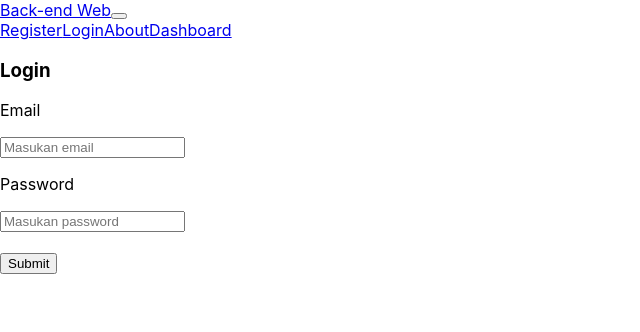
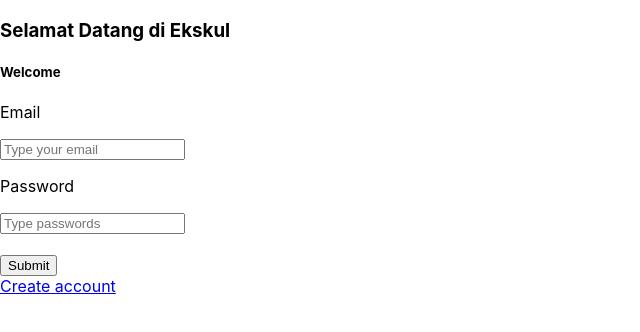
Before and after one commit to MamahitGabriella/BackEnd-FinalProject, a React (Create React App) app: page /login in a window 1280 px wide. Shown: the top 332 px of the page, without its empty margins (0-640 px from the left). Built offline with nearby package versions, Linux system fonts and the light colour scheme.

Commit message:
commit update Dashboard dan Login

```diff
--- a/src/pages/Dashboard/index.js
+++ b/src/pages/Dashboard/index.js
@@ -1,6 +1,6 @@
 import React, {useState, useEffect} from 'react'
-import NavBar from '../../components/molecules/NavBar';
 import firebase from '../../config/Firebase'
+import NavBar from '../../component/Molecules/NavBar'
 
 const Dashboard = () => {
 
@@ -89,8 +89,6 @@ const Dashboard = () => {
             <p>Ekstrakurikuler</p>
             <input className="form-control" placeholder="Type the name Exstracurrikular" value={ekstrakurikuler} onChange={(e)=>setEkstrakurikuler(e.target.value)} />
             <br />
-            <br />
-
             <button className="btn btn-primary" onClick={onSubmit} >{button}</button>
             {
                 button === 'Update' && (<button className={"btn btn-secondary"} onClick={resetForm} >Cancel Update</button>)
@@ -100,7 +98,7 @@ const Dashboard = () => {
             <table class="table table-striped table-hover">
             <thead>
                 <tr>
-                <th>First Name</th>
+                    <th>First Name</th>
                     <th>Last Name</th>
                     <th>Major</th>
                     <th>Class</th>
--- a/src/pages/Login/index.js
+++ b/src/pages/Login/index.js
@@ -1,45 +1,53 @@
-import React, { useState } from "react";
-import NavBar from '../../component/Molecules/NavBar';
+import React, { useState, useEffect} from 'react'
+import firebase from '../../config/Firebase'
+import {useHistory, NavLink} from 'react-router-dom'
 
-const Login = ({ }) => {
+const Login = ({title, angka}) =>{
+    const [welcomeText, setWelcomeText] = useState("Selamat Datang di Ekskul");
     const [email, setEmail] = useState("");
     const [password, setPassword] = useState("");
 
+    let history = useHistory();
+
+    useEffect (() => {
+        console.log("Component did mount");
+    }, []);
+
+    useEffect (() =>{
+        console.log("Component did update");
+    }, [welcomeText, email, password])
+
     const handleSubmit = () => {
+        setWelcomeText("Selamat Datang");
         const data = {
-      email: email,
-      password: password,
-    };
-    console.log(data);
-  };
+            email : email,
+            password : password,
+        }
+        // console.log(data);
+        firebase.auth().signInWithEmailAndPassword(email, password).then(res => history.push("/dashboard")).catch(error => console.log("Error", error));
+    }
 
     return (
-    //JSX
+        //JSK
         <div className="container mt-5">
-      <NavBar />
-      <h3 className="mt-3">Login</h3>
-      <p className="form-label mt-3">Email</p>
-      <input
-        className="form-control"
-        placeholder="Masukan email"
-        value={email}
-        onChange={(e) => setEmail(e.target.value)}
-      />
+            <h3>{welcomeText}</h3>
+            <h5>{title}{angka}</h5>
+            <p className="form-label mt-5">Email</p>
+            <input className="form-control" placeholder="Type your email" value={email} onChange={(e) => setEmail(e.target.value)} />
             <p className="form-label mt-3">Password</p>
-      <input
-        className="form-control"
-        placeholder="Masukan password"
-        type="password"
-        value={password}
-        onChange={(e) => setPassword(e.target.value)}
-      />
+            <input className="form-control" type="password" placeholder="Type passwords" value={password} onChange={(e) => setPassword(e.target.value)} />
             <br />
             <br />
-      <button type="button" onClick={handleSubmit} className="btn btn-primary">
+            <button type="button" onClick={handleSubmit} className="btn btn-primary" >
                 Submit
                 </button>
+            <br />
+
+            <NavLink activeClassName="active" to="/register" >
+            Create account
+            </NavLink>
         </div>
-  );
-};
+    )
+}
 
 export default Login;
```
Lines whose indentation alone changed are shown as unchanged.
